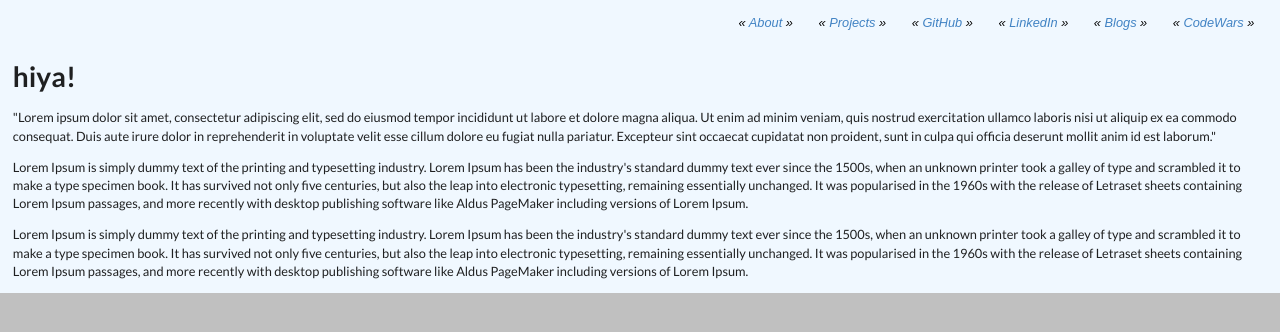
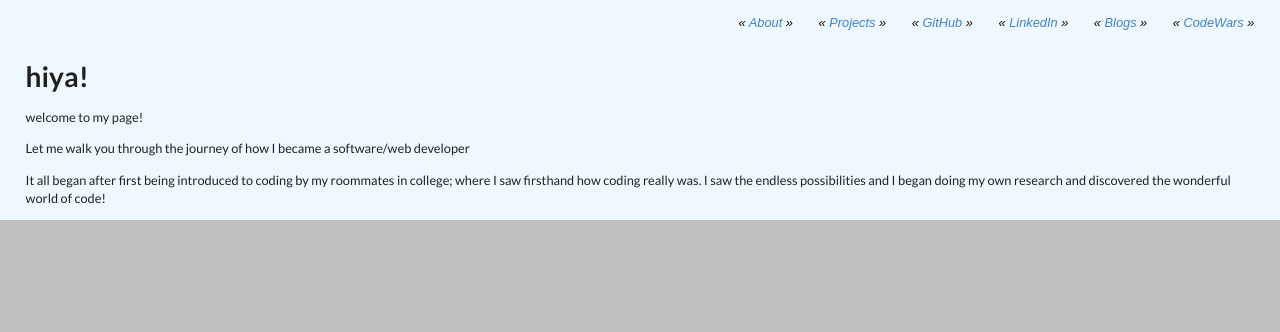
Before and after one commit to bryanteng/portfolio_frontend, a React (Create React App) app: page /about in a window 1280 px wide. Shown: the top 332 px of the page. Built offline with nearby package versions, Linux system fonts and the light colour scheme.

Commit message:
styling for navbar

```diff
--- a/src/containers/about.css
+++ b/src/containers/about.css
@@ -1,7 +1,7 @@
 #about{
   text-align: left;
-  padding-left: 1vw;
-  padding-right: 1vw;
+  padding-left: 2vw;
+  padding-right: 2vw;
   padding-top: 1vw;
   padding-bottom: 1vw;
   display: block;
--- a/src/containers/about.js
+++ b/src/containers/about.js
@@ -5,14 +5,14 @@ const About = () => (
   <div id="about">
     <h1> hiya! </h1>
 
-    <p> "Lorem ipsum dolor sit amet, consectetur adipiscing elit, sed do eiusmod tempor incididunt ut labore et dolore magna aliqua. Ut enim ad minim veniam, quis nostrud exercitation ullamco laboris nisi ut aliquip ex ea commodo consequat. Duis aute irure dolor in reprehenderit in voluptate velit esse cillum dolore eu fugiat nulla pariatur. Excepteur sint occaecat cupidatat non proident, sunt in culpa qui officia deserunt mollit anim id est laborum." </p>
+    <p> welcome to my page! </p>
 
     <p>
-      Lorem Ipsum is simply dummy text of the printing and typesetting industry. Lorem Ipsum has been the industry's standard dummy text ever since the 1500s, when an unknown printer took a galley of type and scrambled it to make a type specimen book. It has survived not only five centuries, but also the leap into electronic typesetting, remaining essentially unchanged. It was popularised in the 1960s with the release of Letraset sheets containing Lorem Ipsum passages, and more recently with desktop publishing software like Aldus PageMaker including versions of Lorem Ipsum.
+      Let me walk you through the journey of how I became a software/web developer
     </p>
 
     <p>
-      Lorem Ipsum is simply dummy text of the printing and typesetting industry. Lorem Ipsum has been the industry's standard dummy text ever since the 1500s, when an unknown printer took a galley of type and scrambled it to make a type specimen book. It has survived not only five centuries, but also the leap into electronic typesetting, remaining essentially unchanged. It was popularised in the 1960s with the release of Letraset sheets containing Lorem Ipsum passages, and more recently with desktop publishing software like Aldus PageMaker including versions of Lorem Ipsum.
+      It all began after first being introduced to coding by my roommates in college; where I saw firsthand how coding really was. I saw the endless possibilities and I began doing my own research and discovered the wonderful world of code!
     </p>
   </div>
 );
```
